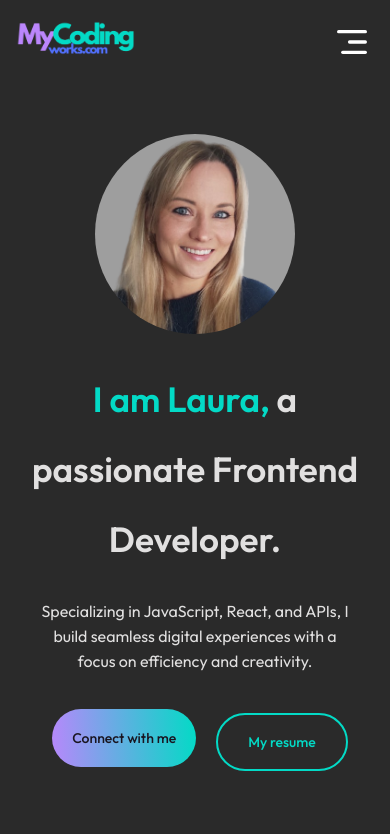
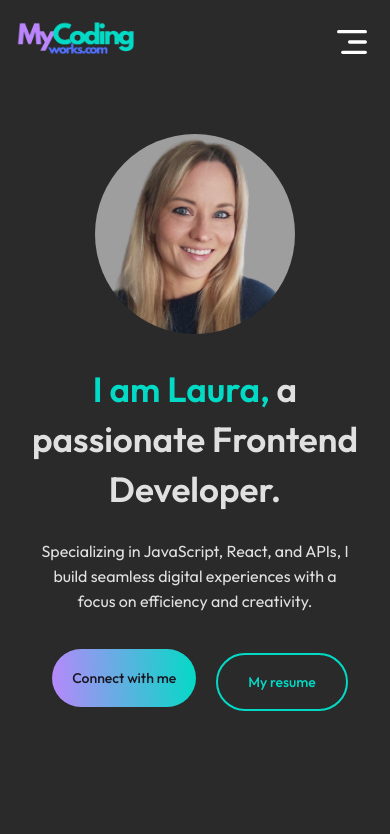
Before and after one commit to lauraz-15/mycodingworks, a React (Create React App) app: page / in a window 390 px wide. Shown: the top 834 px of the page. Built offline with nearby package versions, Linux system fonts and the light colour scheme.

Commit message:
fix spacing for hero text

```diff
--- a/src/Components/Hero/Hero.css
+++ b/src/Components/Hero/Hero.css
@@ -82,6 +82,7 @@
     margin-top: 10px;
     width: 90%;
     font-size: 35px;
+    line-height: 50px;
   }
 
   .hero p {
```
